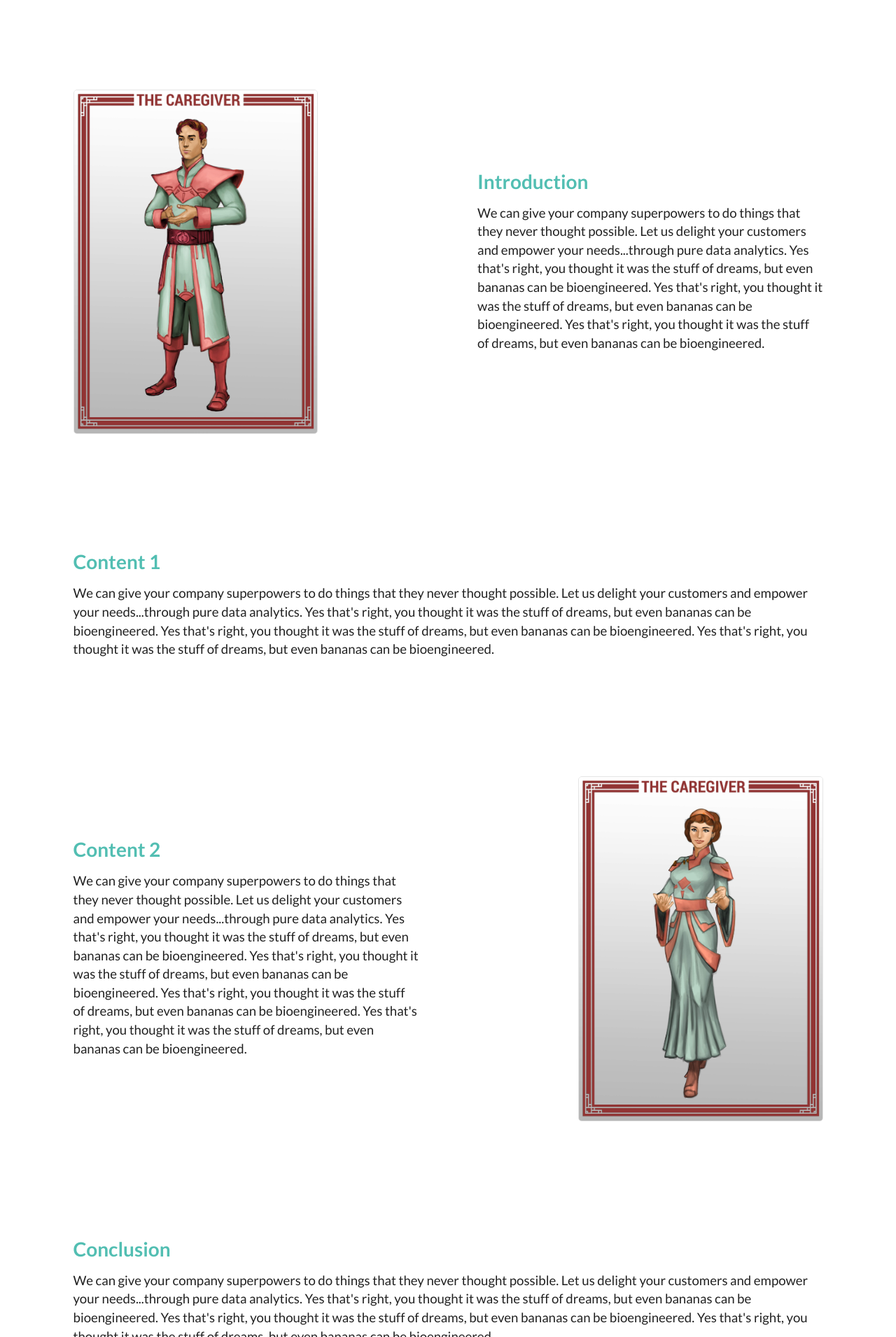
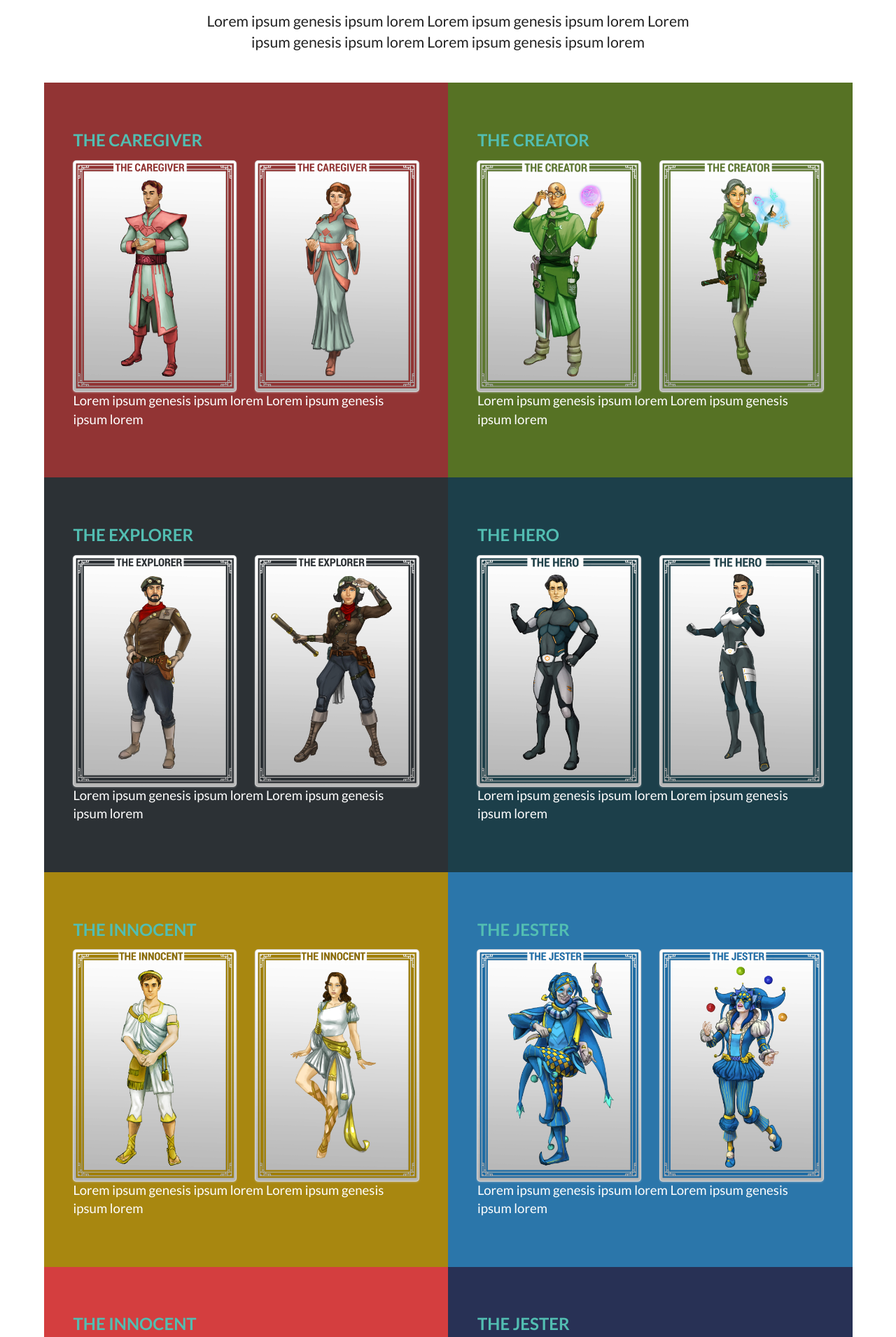
Before and after one commit to rohmaddj/twelvetypes, a React (Create React App) app: page /archetype in a window 1280 px wide. Shown: the part 250-2160 px from the top of the page at 70% size. Built offline with nearby package versions, Linux system fonts and the light colour scheme.

Commit message:
archetype card and archetype page

```diff
--- a/src/assets/style/HomePage.css
+++ b/src/assets/style/HomePage.css
@@ -102,6 +102,54 @@
   padding: 2em;
   margin-top: 120px;
   border-radius: 60px;
+}
+.caregiver-card {
+  background: #923434;
+  color: #ffffff;
+}
+.creator-card {
+  background: #567224;
+  color: #ffffff;
+}
+.explorer-card {
+  background: #2c3135;
+  color: #ffffff;
+}
+.hero-card {
+  background: #1c3f4a;
+  color: #ffffff;
+}
+.innocent-card {
+  background: #a88710;
+  color: #ffffff;
+}
+.jester-card {
+  background: #2b76aa;
+  color: #ffffff;
+}
+.lover-card {
+  background: #d43e3f;
+  color: #ffffff;
+}
+.magician-card {
+  background: #283155;
+  color: #ffffff;
+}
+.member-card {
+  background: #796e7e;
+  color: #ffffff;
+}
+.outlaw-card {
+  background: #5e5131;
+  color: #ffffff;
+}
+.ruler-card {
+  background: #aa8f00;
+  color: #ffffff;
+}
+.sage-card {
+  background: #857a56;
+  color: #ffffff;
 }
 .content.inside.background img {
   max-width: 300px;
--- a/src/components/App.js
+++ b/src/components/App.js
@@ -10,6 +10,7 @@ import LoginPage from './pages/LoginPage';
 import QuizPage from './pages/QuizPage';
 import ContactPage from './pages/ContactPage';
 import ArchetypePage from './pages/ArchetypePage';
+import SingleArchetypePage from './pages/SingleArchetypePage';
 
 
 import DashboardPage from './pages/DashboardPage';
@@ -29,6 +30,7 @@ class App extends React.Component {
         <Route path="/quiz" component={QuizPage} />
         <Route path="/register" component={Register} />
         <Route path="/menu" component={SidebarMenu} />
+        <Route path="/archetype/details" component={SingleArchetypePage} />
 
         <Route path="/dashboard" component={DashboardPage} />
         <Footer />
--- /dev/null
+++ b/src/components/child/ArchetypeCard.js
@@ -0,0 +1,24 @@
+import React from 'react';
+
+const ArchetypeCard = (props) => {
+  return (
+    <div>
+      <h2 className="ui header">{ props.archetype }</h2>
+      <div className="ui two cards">
+        <a className="card">
+          <div className="image">
+            <img src={ props.maleImage } />
+          </div>
+        </a>
+        <a className="card">
+          <div className="image">
+            <img src={ props.femaleImage } />
+          </div>
+        </a>
+      </div>
+      <p>{ props.description }</p>
+    </div>
+  )
+}
+
+export default ArchetypeCard
--- a/src/components/child/SidebarMenu.js
+++ b/src/components/child/SidebarMenu.js
@@ -9,6 +9,7 @@ export default props => {
     // Pass on our props
     <div className="sidebar-menu">
       <Menu {...props} isOpen={open} onStateChange={({isOpen}) => setOpen(isOpen)}>
+
         <Link className="menu-item" to="/" onClick={() => setOpen(false)}>
           Home
         </Link>
--- a/src/components/pages/ArchetypePage.js
+++ b/src/components/pages/ArchetypePage.js
@@ -1,59 +1,99 @@
 import React from 'react';
-import HeadLine from '../child/HeadLine';
 import Divider from '../child/Divider';
+import ArchetypeCard from '../child/ArchetypeCard';
+
 import caregiverMale from '../../assets/images/archetypes/Caregiver.jpg';
 import caregiverFemale from '../../assets/images/archetypes/CaregiverC.jpg';
+import creatorMale from '../../assets/images/archetypes/Creator.jpg';
+import creatorFemale from '../../assets/images/archetypes/CreatorC.jpg';
+import explorerMale from '../../assets/images/archetypes/Explorer.jpg';
+import explorerFemale from '../../assets/images/archetypes/ExplorerC.jpg';
+import heroMale from '../../assets/images/archetypes/Hero.jpg';
+import heroFemale from '../../assets/images/archetypes/HeroC.jpg';
+import innocentMale from '../../assets/images/archetypes/Innocent.jpg';
+import innocentFemale from '../../assets/images/archetypes/InnocentC.jpg';
+import jesterMale from '../../assets/images/archetypes/Jester.jpg';
+import jesterFemale from '../../assets/images/archetypes/JesterC.jpg';
 
 class ArchetypePage extends React.Component {
   render() {
     return (
       <div className="ui vertical stripe quote segment">
-        <Divider title="ARCHETYPE" />
+        <Divider title="ARCHETYPE" text="Lorem ipsum genesis ipsum lorem Lorem ipsum genesis ipsum lorem Lorem ipsum genesis ipsum lorem Lorem ipsum genesis ipsum lorem"/>
           <div className="ui middle aligned stackable grid container">
             <div className="row">
-              <div className="six wide column">
-                <img src={caregiverMale} className="ui large bordered rounded image" alt="archetype" />
+              <div className="eight wide column caregiver-card">
+                <ArchetypeCard
+                  archetype="THE CAREGIVER"
+                  description="Lorem ipsum genesis ipsum lorem Lorem ipsum genesis ipsum lorem"
+                  maleImage={caregiverMale}
+                  femaleImage={caregiverFemale}
+                />
               </div>
-              <div className="eight wide right floated column">
-                <h3 className="ui header">Introduction</h3>
-                <p>We can give your company superpowers to do things that they never thought possible. Let us delight your customers and empower your needs...through pure data analytics. Yes that's right, you thought it was the stuff of dreams, but even bananas can be bioengineered. Yes that's right, you thought it was the stuff of dreams, but even bananas can be bioengineered. Yes that's right, you thought it was the stuff of dreams, but even bananas can be bioengineered.</p>
+              <div className="eight wide column creator-card">
+                <ArchetypeCard
+                  archetype="THE CREATOR"
+                  description="Lorem ipsum genesis ipsum lorem Lorem ipsum genesis ipsum lorem"
+                  maleImage={creatorMale}
+                  femaleImage={creatorFemale}
+                />
+              </div>
+
+              <div className="eight wide column explorer-card">
+                <ArchetypeCard
+                  archetype="THE EXPLORER"
+                  description="Lorem ipsum genesis ipsum lorem Lorem ipsum genesis ipsum lorem"
+                  maleImage={explorerMale}
+                  femaleImage={explorerFemale}
+                />
+              </div>
+              <div className="eight wide column hero-card">
+                <ArchetypeCard
+                  archetype="THE HERO"
+                  description="Lorem ipsum genesis ipsum lorem Lorem ipsum genesis ipsum lorem"
+                  maleImage={heroMale}
+                  femaleImage={heroFemale}
+                />
+              </div>
+
+              <div className="eight wide column innocent-card">
+                <ArchetypeCard
+                  archetype="THE INNOCENT"
+                  description="Lorem ipsum genesis ipsum lorem Lorem ipsum genesis ipsum lorem"
+                  maleImage={innocentMale}
+                  femaleImage={innocentFemale}
+                />
+              </div>
+              <div className="eight wide column jester-card">
+                <ArchetypeCard
+                  archetype="THE JESTER"
+                  description="Lorem ipsum genesis ipsum lorem Lorem ipsum genesis ipsum lorem"
+                  maleImage={jesterMale}
+                  femaleImage={jesterFemale}
+                />
+              </div>
+
+              <div className="eight wide column lover-card">
+                <ArchetypeCard
+                  archetype="THE INNOCENT"
+                  description="Lorem ipsum genesis ipsum lorem Lorem ipsum genesis ipsum lorem"
+                  maleImage={innocentMale}
+                  femaleImage={innocentFemale}
+                />
+              </div>
+              <div className="eight wide column magician-card">
+                <ArchetypeCard
+                  archetype="THE JESTER"
+                  description="Lorem ipsum genesis ipsum lorem Lorem ipsum genesis ipsum lorem"
+                  maleImage={jesterMale}
+                  femaleImage={jesterFemale}
+                />
               </div>
             </div>
           </div>
-
-          <div className="ui middle aligned stackable grid container">
-            <div className="row">
-              <div className="sixteen wide column">
-                <h3 className="ui header">Content 1</h3>
-                <p>We can give your company superpowers to do things that they never thought possible. Let us delight your customers and empower your needs...through pure data analytics. Yes that's right, you thought it was the stuff of dreams, but even bananas can be bioengineered. Yes that's right, you thought it was the stuff of dreams, but even bananas can be bioengineered. Yes that's right, you thought it was the stuff of dreams, but even bananas can be bioengineered.</p>
-              </div>
-            </div>
-          </div>
-
-          <div className="ui middle aligned stackable grid container">
-            <div className="row">
-              <div className="eight wide column">
-                <h3 className="ui header">Content 2</h3>
-                <p>We can give your company superpowers to do things that they never thought possible. Let us delight your customers and empower your needs...through pure data analytics. Yes that's right, you thought it was the stuff of dreams, but even bananas can be bioengineered. Yes that's right, you thought it was the stuff of dreams, but even bananas can be bioengineered. Yes that's right, you thought it was the stuff of dreams, but even bananas can be bioengineered. Yes that's right, you thought it was the stuff of dreams, but even bananas can be bioengineered. </p>
-              </div>
-              <div className="six wide right floated column">
-                <img src={caregiverFemale} className="ui large bordered rounded image" alt="archetype" />
-              </div>
-            </div>
-          </div>
-
-          <div className="ui middle aligned stackable grid container">
-            <div className="row">
-              <div className="sixteen wide column">
-                <h3 className="ui header">Conclusion</h3>
-                <p>We can give your company superpowers to do things that they never thought possible. Let us delight your customers and empower your needs...through pure data analytics. Yes that's right, you thought it was the stuff of dreams, but even bananas can be bioengineered. Yes that's right, you thought it was the stuff of dreams, but even bananas can be bioengineered. Yes that's right, you thought it was the stuff of dreams, but even bananas can be bioengineered.</p>
-              </div>
-            </div>
-          </div>
-        <HeadLine />
       </div>
     )
   }
 }
 
-export default ArchetypePage;
+export default ArchetypePage
--- /dev/null
+++ b/src/components/pages/SingleArchetypePage.js
@@ -0,0 +1,59 @@
+import React from 'react';
+import HeadLine from '../child/HeadLine';
+import Divider from '../child/Divider';
+import caregiverMale from '../../assets/images/archetypes/Caregiver.jpg';
+import caregiverFemale from '../../assets/images/archetypes/CaregiverC.jpg';
+
+class SingleArchetypePage extends React.Component {
+  render() {
+    return (
+      <div className="ui vertical stripe quote segment">
+        <Divider title="ARCHETYPE" />
+          <div className="ui middle aligned stackable grid container">
+            <div className="row">
+              <div className="six wide column">
+                <img src={caregiverMale} className="ui large bordered rounded image" alt="archetype" />
+              </div>
+              <div className="eight wide right floated column">
+                <h3 className="ui header">Introduction</h3>
+                <p>We can give your company superpowers to do things that they never thought possible. Let us delight your customers and empower your needs...through pure data analytics. Yes that's right, you thought it was the stuff of dreams, but even bananas can be bioengineered. Yes that's right, you thought it was the stuff of dreams, but even bananas can be bioengineered. Yes that's right, you thought it was the stuff of dreams, but even bananas can be bioengineered.</p>
+              </div>
+            </div>
+          </div>
+
+          <div className="ui middle aligned stackable grid container">
+            <div className="row">
+              <div className="sixteen wide column">
+                <h3 className="ui header">Content 1</h3>
+                <p>We can give your company superpowers to do things that they never thought possible. Let us delight your customers and empower your needs...through pure data analytics. Yes that's right, you thought it was the stuff of dreams, but even bananas can be bioengineered. Yes that's right, you thought it was the stuff of dreams, but even bananas can be bioengineered. Yes that's right, you thought it was the stuff of dreams, but even bananas can be bioengineered.</p>
+              </div>
+            </div>
+          </div>
+
+          <div className="ui middle aligned stackable grid container">
+            <div className="row">
+              <div className="eight wide column">
+                <h3 className="ui header">Content 2</h3>
+                <p>We can give your company superpowers to do things that they never thought possible. Let us delight your customers and empower your needs...through pure data analytics. Yes that's right, you thought it was the stuff of dreams, but even bananas can be bioengineered. Yes that's right, you thought it was the stuff of dreams, but even bananas can be bioengineered. Yes that's right, you thought it was the stuff of dreams, but even bananas can be bioengineered. Yes that's right, you thought it was the stuff of dreams, but even bananas can be bioengineered. </p>
+              </div>
+              <div className="six wide right floated column">
+                <img src={caregiverFemale} className="ui large bordered rounded image" alt="archetype" />
+              </div>
+            </div>
+          </div>
+
+          <div className="ui middle aligned stackable grid container">
+            <div className="row">
+              <div className="sixteen wide column">
+                <h3 className="ui header">Conclusion</h3>
+                <p>We can give your company superpowers to do things that they never thought possible. Let us delight your customers and empower your needs...through pure data analytics. Yes that's right, you thought it was the stuff of dreams, but even bananas can be bioengineered. Yes that's right, you thought it was the stuff of dreams, but even bananas can be bioengineered. Yes that's right, you thought it was the stuff of dreams, but even bananas can be bioengineered.</p>
+              </div>
+            </div>
+          </div>
+        <HeadLine />
+      </div>
+    )
+  }
+}
+
+export default SingleArchetypePage;
```
